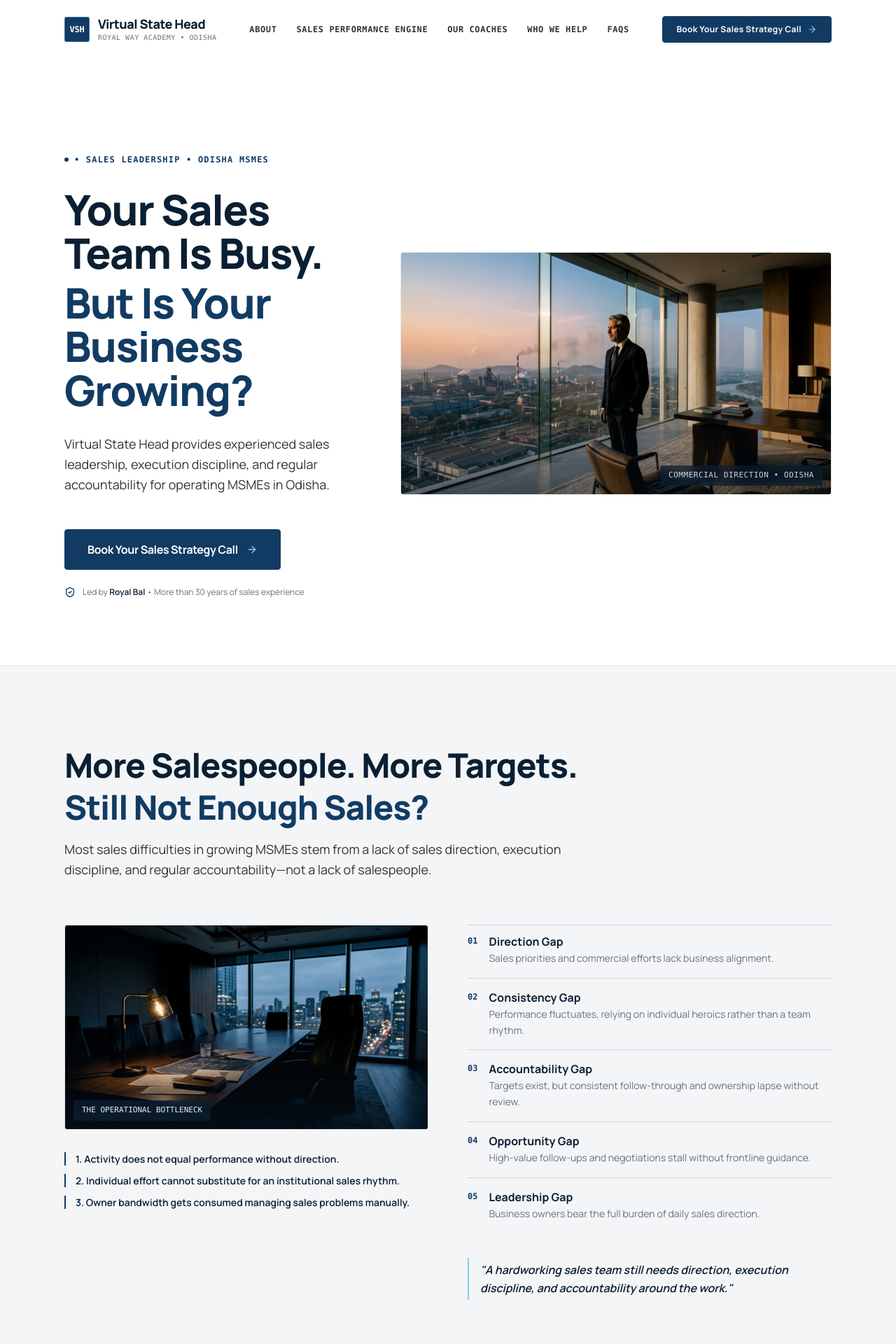
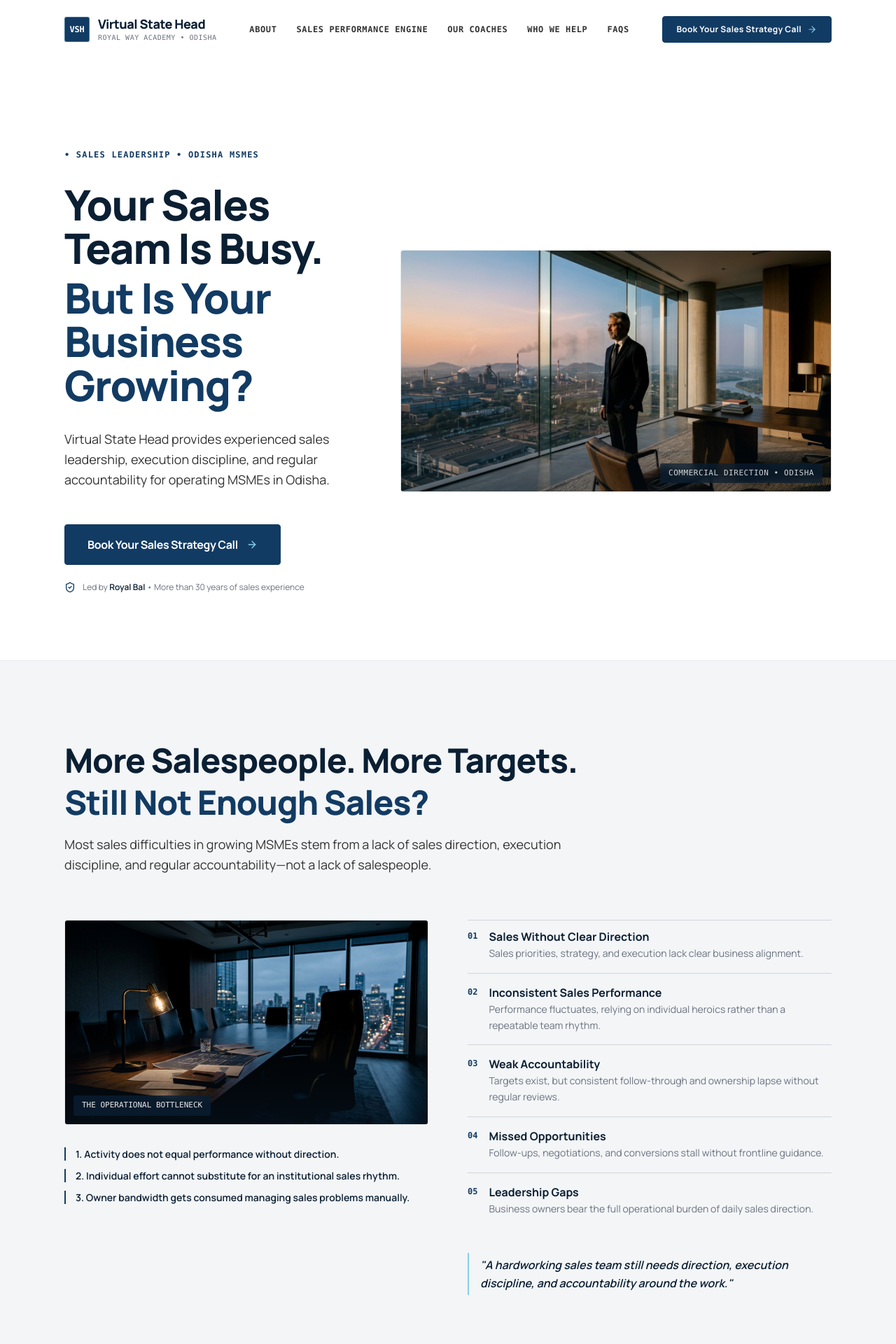
Before and after one commit to Bedant1424/virtual-state-head, a React (Vite) app: page / in a window 1280 px wide. Shown: the top 1920 px of the page at 70% size. Built offline with nearby package versions, Linux system fonts and the light colour scheme.

Commit message:
fix(vsh): finalize source fidelity and visual polish

```diff
--- a/src/sections/Chapters/Chapter01Hero.tsx
+++ b/src/sections/Chapters/Chapter01Hero.tsx
@@ -28,9 +28,8 @@ export const Chapter01Hero: React.FC<Chapter01HeroProps> = ({ onCtaClick }) => {
           {/* Left Column (5 cols on lg): Editorial Typography & CTA */}
           <div className="lg:col-span-5 space-y-6 sm:space-y-8 z-10">
             {/* Chapter Micro-Index (Eyebrow 1 of 3 on page) */}
-            <div className="inline-flex items-center gap-2 text-xs font-mono font-semibold uppercase tracking-widest text-[#123B63]">
-              <span className="w-1.5 h-1.5 rounded-full bg-[#123B63]" />
-              <span>• Sales Leadership • Odisha MSMEs</span>
+            <div className="text-xs font-mono font-semibold uppercase tracking-widest text-[#123B63]">
+              • Sales Leadership • Odisha MSMEs
             </div>
 
             {/* Display Headline */}
--- a/src/sections/Chapters/Chapter02Problem.tsx
+++ b/src/sections/Chapters/Chapter02Problem.tsx
@@ -13,28 +13,28 @@ export const Chapter02Problem: React.FC = () => {
   const operationalGaps = [
     {
       num: '01',
-      title: 'Direction Gap',
-      desc: 'Sales priorities and commercial efforts lack business alignment.',
+      title: 'Sales Without Clear Direction',
+      desc: 'Sales priorities, strategy, and execution lack clear business alignment.',
     },
     {
       num: '02',
-      title: 'Consistency Gap',
-      desc: 'Performance fluctuates, relying on individual heroics rather than a team rhythm.',
+      title: 'Inconsistent Sales Performance',
+      desc: 'Performance fluctuates, relying on individual heroics rather than a repeatable team rhythm.',
     },
     {
       num: '03',
-      title: 'Accountability Gap',
-      desc: 'Targets exist, but consistent follow-through and ownership lapse without review.',
+      title: 'Weak Accountability',
+      desc: 'Targets exist, but consistent follow-through and ownership lapse without regular reviews.',
     },
     {
       num: '04',
-      title: 'Opportunity Gap',
-      desc: 'High-value follow-ups and negotiations stall without frontline guidance.',
+      title: 'Missed Opportunities',
+      desc: 'Follow-ups, negotiations, and conversions stall without frontline guidance.',
     },
     {
       num: '05',
-      title: 'Leadership Gap',
-      desc: 'Business owners bear the full burden of daily sales direction.',
+      title: 'Leadership Gaps',
+      desc: 'Business owners bear the full operational burden of daily sales direction.',
     },
   ];
 
--- a/src/sections/Chapters/Chapter03IntroducingVSH.tsx
+++ b/src/sections/Chapters/Chapter03IntroducingVSH.tsx
@@ -45,7 +45,7 @@ export const Chapter03IntroducingVSH: React.FC<Chapter03IntroducingVSHProps> = (
     {
       num: '06',
       title: 'Strategic Discussions',
-      description: 'Work with business owners on important sales decisions and growth.',
+      description: 'Work with business owners and leadership teams on important sales decisions and priorities.',
     },
   ];
 
--- a/src/sections/Chapters/Chapter05WhatYouGet.tsx
+++ b/src/sections/Chapters/Chapter05WhatYouGet.tsx
@@ -48,7 +48,7 @@ export const Chapter05WhatYouGet: React.FC = () => {
                   {area.number}
                 </span>
                 <h3 className="text-xl sm:text-2xl font-bold text-[#0B1F33] font-sans tracking-tight">
-                  {area.title}
+                  {area.shortLabel}
                 </h3>
               </div>
 
--- a/src/sections/Chapters/Chapter08AudienceWhyVSH.tsx
+++ b/src/sections/Chapters/Chapter08AudienceWhyVSH.tsx
@@ -39,19 +39,19 @@ export const Chapter08AudienceWhyVSH: React.FC = () => {
         </div>
 
         {/* 2-Column Split: Editorial Criteria Left (45%), Dominant Portrait Right (55%) */}
-        <div className="grid grid-cols-1 lg:grid-cols-12 gap-10 lg:gap-14 items-start">
+        <div className="grid grid-cols-1 lg:grid-cols-12 gap-10 lg:gap-14 items-stretch">
           {/* Left Column (5 cols): Concise Qualification Criteria + Visually Quiet Differentiators */}
-          <div className="lg:col-span-5 space-y-10">
+          <div className="lg:col-span-5 space-y-6 sm:space-y-7 flex flex-col justify-between">
             {/* Concise Qualification Register */}
-            <div className="space-y-4">
+            <div className="space-y-3">
               <div className="text-xs font-mono font-bold uppercase tracking-wider text-[#123B63]">
                 WHO VIRTUAL STATE HEAD IS FOR
               </div>
-              <div className="space-y-2.5">
+              <div className="space-y-2">
                 {qualificationPoints.map((point, idx) => (
                   <div key={idx} className="flex items-baseline gap-2.5">
                     <span className="w-1.5 h-1.5 rounded-full bg-[#123B63] shrink-0 mt-1.5" />
-                    <span className="text-xs sm:text-sm text-[#333333] font-sans font-medium leading-relaxed">
+                    <span className="text-xs sm:text-sm text-[#333333] font-sans font-medium leading-normal">
                       {point}
                     </span>
                   </div>
@@ -60,17 +60,17 @@ export const Chapter08AudienceWhyVSH: React.FC = () => {
             </div>
 
             {/* Five Differentiators (Secondary, Visually Quiet Typography) */}
-            <div className="pt-8 border-t border-gray-300/80 space-y-4">
+            <div className="pt-6 border-t border-gray-300/80 space-y-3">
               <div className="text-[11px] font-mono font-bold uppercase tracking-wider text-[#6B7280]">
                 FIVE STRATEGIC ADVANTAGES (WHY VSH)
               </div>
-              <div className="space-y-4">
+              <div className="space-y-2.5">
                 {whyVsh.map((diff) => (
-                  <div key={diff.number} className="space-y-1">
+                  <div key={diff.number} className="space-y-0.5">
                     <h3 className="text-xs sm:text-sm font-bold text-[#0B1F33] font-sans">
                       {diff.number}. {diff.title}
                     </h3>
-                    <p className="text-xs text-[#6B7280] font-sans leading-relaxed">
+                    <p className="text-xs text-[#6B7280] font-sans leading-normal">
                       {diff.description}
                     </p>
                   </div>
@@ -80,8 +80,8 @@ export const Chapter08AudienceWhyVSH: React.FC = () => {
           </div>
 
           {/* Right Column (7 cols): Dominant 3:4 Vertical Editorial Portrait (Carries Main Visual Weight) */}
-          <div className="lg:col-span-7">
-            <div className="relative aspect-[3/4] w-full rounded-[4px] overflow-hidden border border-gray-300 shadow-none bg-white">
+          <div className="lg:col-span-7 flex flex-col">
+            <div className="relative aspect-[3/4] lg:aspect-auto lg:h-full w-full rounded-[4px] overflow-hidden border border-gray-300 shadow-none bg-white">
               <img
                 src={vshImages.audience}
                 alt="Odisha industrial manufacturing business leader at operating facility"
```
